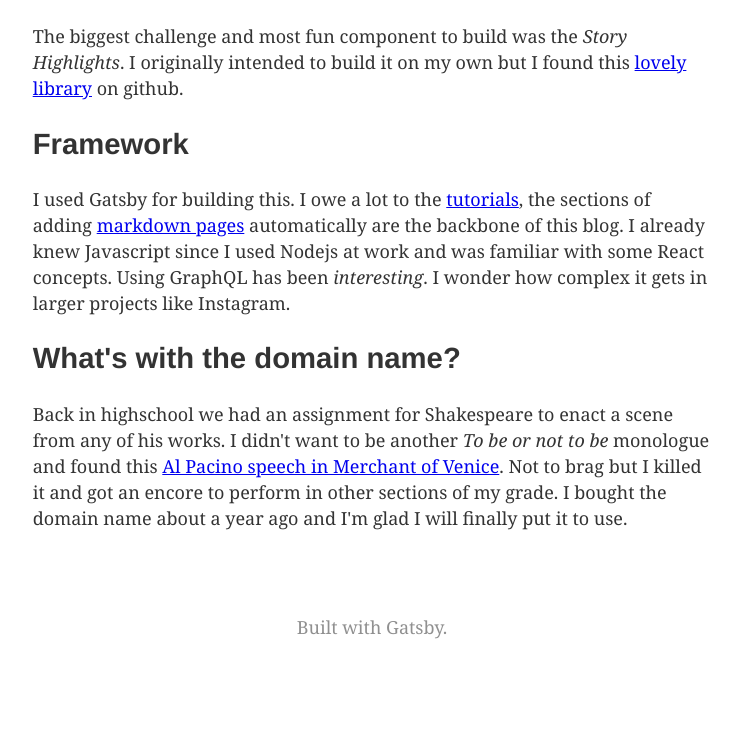
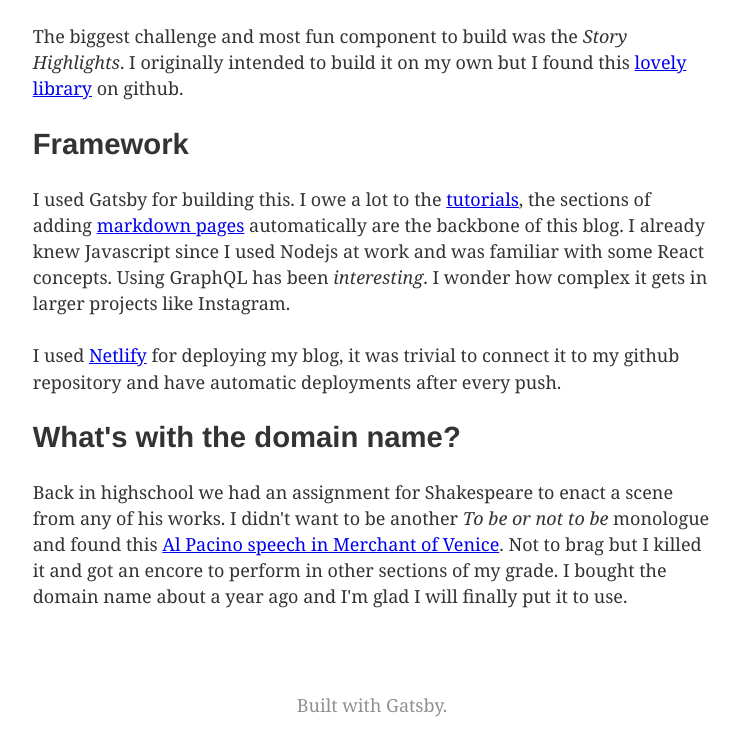
Before and after one commit to Imran31/insta-blog, a Gatsby site: page /1/ in a window 1280 px wide. Shown: the part 1180-1919 px from the top of the page, without its empty margins (268-1008 px from the left). Before the commit the page ends 1841 px from the top, so only its background shows below. Built offline with nearby package versions, Linux system fonts and the light colour scheme; Gatsby itself is replaced by a stand-in of ours; some packages are replaced by stand-ins of ours.

Commit message:
Minor update

```diff
--- a/src/posts/1.md
+++ b/src/posts/1.md
@@ -27,6 +27,8 @@ The biggest challenge and most fun component to build was the *Story Highlights*
 
 I used Gatsby for building this. I owe a lot to the [tutorials](https://v2.gatsbyjs.com/docs/tutorial/), the sections of adding [markdown pages](https://v2.gatsbyjs.com/docs/tutorial/part-seven/) automatically are the backbone of this blog. I already knew Javascript since I used Nodejs at work and was familiar with some React concepts. Using GraphQL has been *interesting*. I wonder how complex it gets in larger projects like Instagram.
 
+I used [Netlify](https://www.netlify.com/) for deploying my blog, it was trivial to connect it to my github repository and have automatic deployments after every push.
+
 ## What's with the domain name?
 
 Back in highschool we had an assignment for Shakespeare to enact a scene from any of his works. I didn't want to be another *To be or not to be* monologue and found this [Al Pacino speech in Merchant of Venice](https://www.youtube.com/watch?v=th7euZ30wDE). Not to brag but I killed it and got an encore to perform in other sections of my grade. I bought the domain name about a year ago and I'm glad I will finally put it to use.
```
